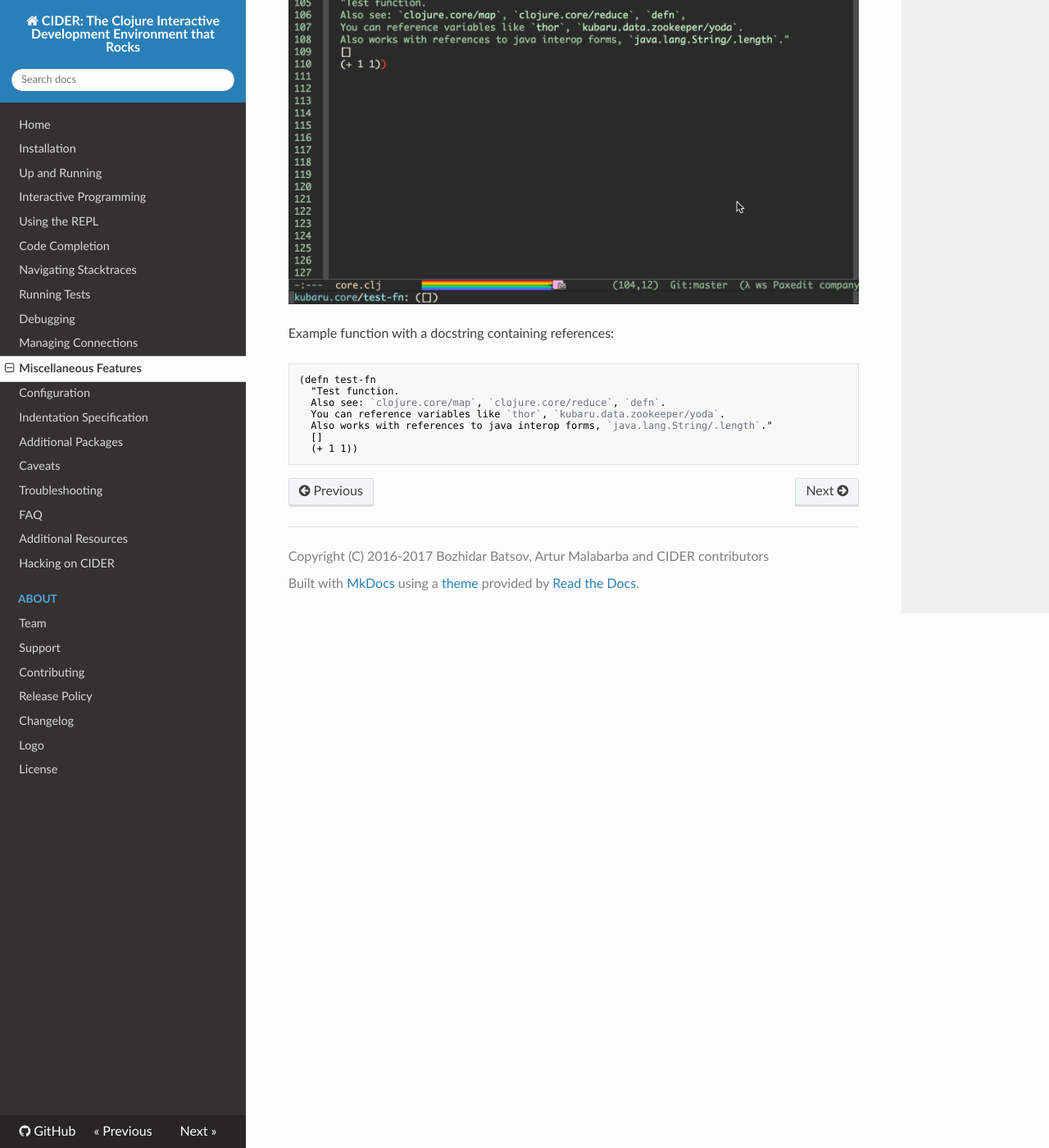
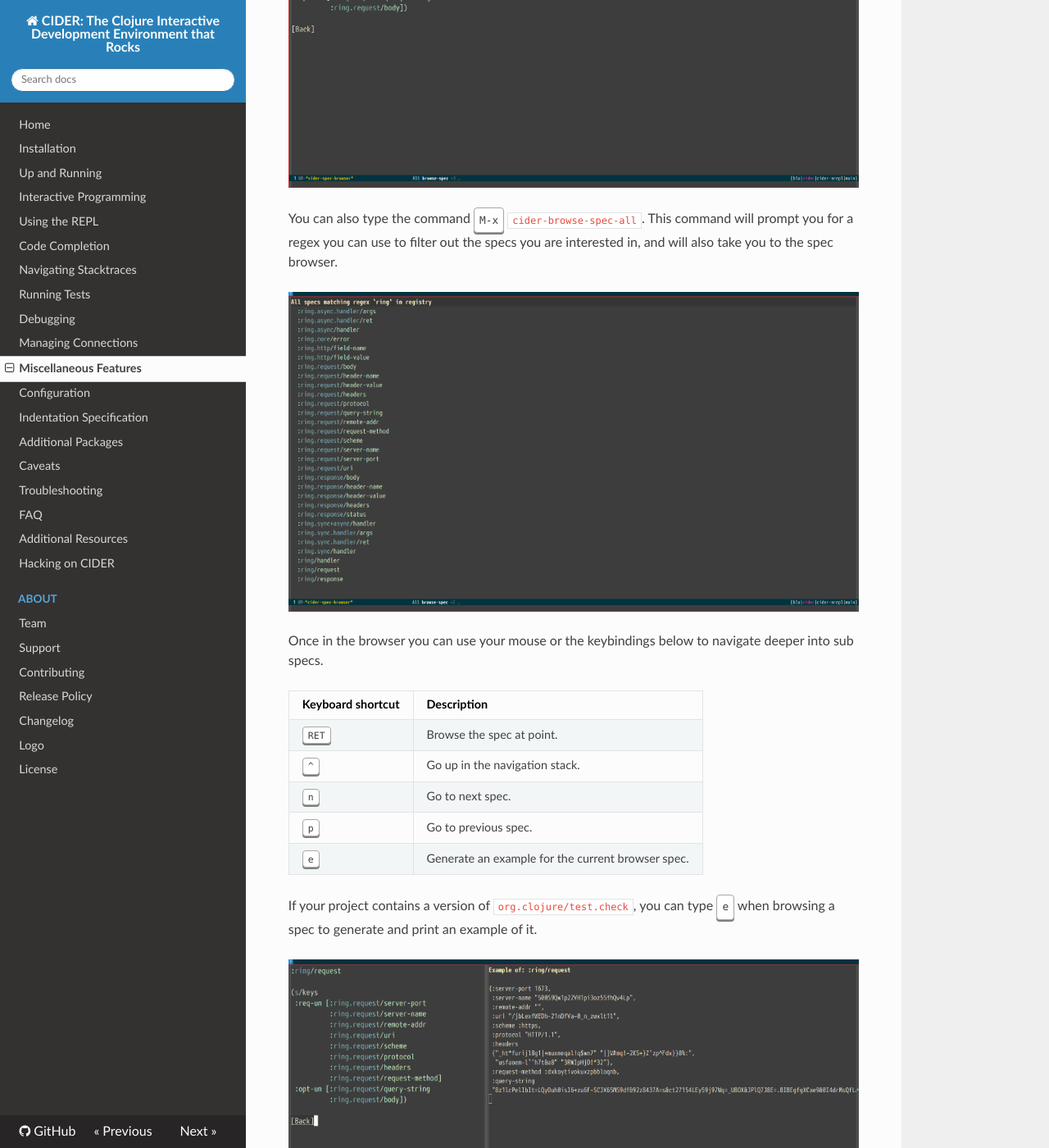
Before and after one commit to clojure-emacs/cider, an MkDocs documentation site: the page built from doc/miscellaneous_features.md, in a window 1280 px wide and 1400 px high, scrolled down 6088 px. Shown: the whole window at 82% size. Built offline with MkDocs 1.6.1, drawn with Linux system fonts in a browser that asks for light colours; nearby versions of some CDN libraries; old or Windows-style settings are respelled for this version of MkDocs; some of the changed text lies outside the part shown.

Commit message:
Add a section in the manual for the spec browser

```diff
--- a/doc/miscellaneous_features.md
+++ b/doc/miscellaneous_features.md
@@ -193,6 +193,36 @@
 <kbd>n</kbd>                    | Go to next line.
 <kbd>p</kbd>                    | Go to previous line.
 
+## Spec browser
+
+If you are using  Clojure 1.9.0-alpha16 or newer you can browse the Clojure specs registry.
+
+If you know what you are looking for, you can type <kbd>M-x</kbd> `cider-browse-spec`.
+It will prompt you for a spec name to browse to, hit <kbd>RET</kbd> and you will find yourself
+at the spec browser.
+
+![Spec Browser](images/spec_browser.png)
+
+You can also type the command <kbd>M-x</kbd> `cider-browse-spec-all`. This command will prompt you for
+a regex you can use to filter out the specs you are interested in, and will also take you to the spec browser.
+
+![Spec Browser](images/spec_browser_all.png)
+
+Once in the browser you can use your mouse or the keybindings below to navigate deeper into sub specs.
+
+Keyboard shortcut               | Description
+--------------------------------|-------------------------------
+<kbd>RET</kbd>                  | Browse the spec at point.
+<kbd>^</kbd>                    | Go up in the navigation stack.
+<kbd>n</kbd>                    | Go to next spec.
+<kbd>p</kbd>                    | Go to previous spec.
+<kbd>e</kbd>                    | Generate an example for the current browser spec.
+
+If your project contains a version of `org.clojure/test.check`, you can type <kbd>e</kbd> when browsing
+a spec to generate and print an example of it.
+
+![Spec Browser Example](images/spec_browser_gen_example.png)
+
 ## Documentation buffers include "See Also" references
 
 You can add references to other vars by including their names in `` ` `` in the docstring.
```
Also changed, not shown: doc/images/spec_browser.png (added), doc/images/spec_browser_all.png (added), doc/images/spec_browser_gen_example.png (added).
